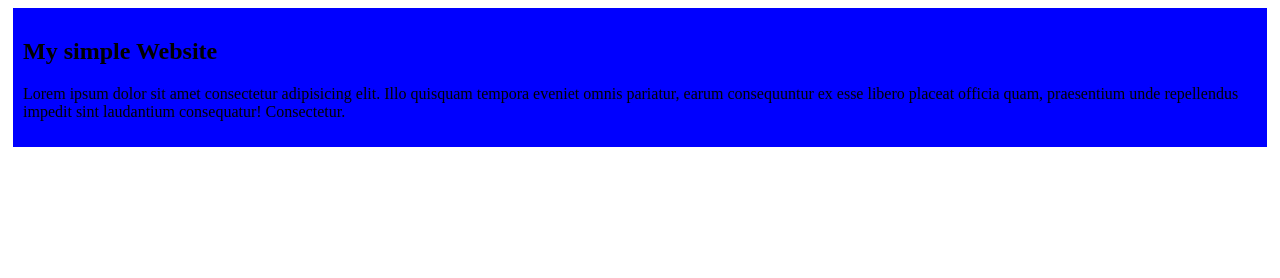
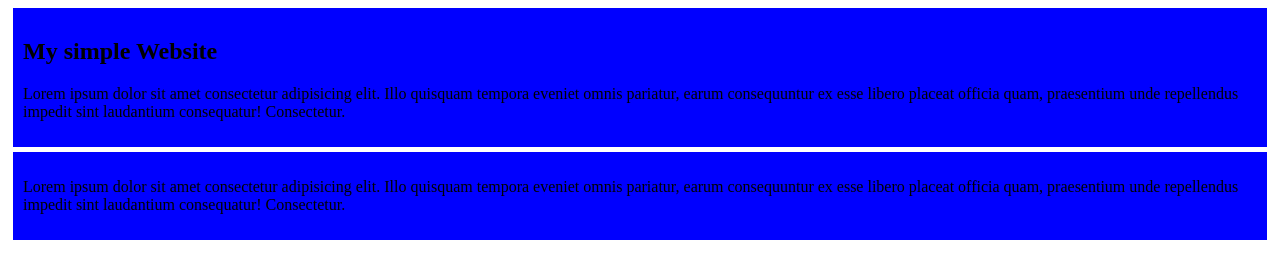
Before and after one commit to MdRakiburrahmann/my-1st-website, a plain HTML site: page index.html in a window 1280 px wide. Drawn offline with Linux system fonts and the light colour scheme.

Commit message:
added my 2nd cummit

```diff
--- a/index.html
+++ b/index.html
@@ -10,6 +10,10 @@
     <div class="id">
         <h2>My simple Website</h2>
         <p>Lorem ipsum dolor sit amet consectetur adipisicing elit. Illo quisquam tempora eveniet omnis pariatur, earum consequuntur ex esse libero placeat officia quam, praesentium unde repellendus impedit sint laudantium consequatur! Consectetur.</p>
+
+    </div>
+    <div class="id">
+        <p>Lorem ipsum dolor sit amet consectetur adipisicing elit. Illo quisquam tempora eveniet omnis pariatur, earum consequuntur ex esse libero placeat officia quam, praesentium unde repellendus impedit sint laudantium consequatur! Consectetur.</p>
     </div>
 </body>
 </html>
```
Also changed, not shown: 1 other file.
